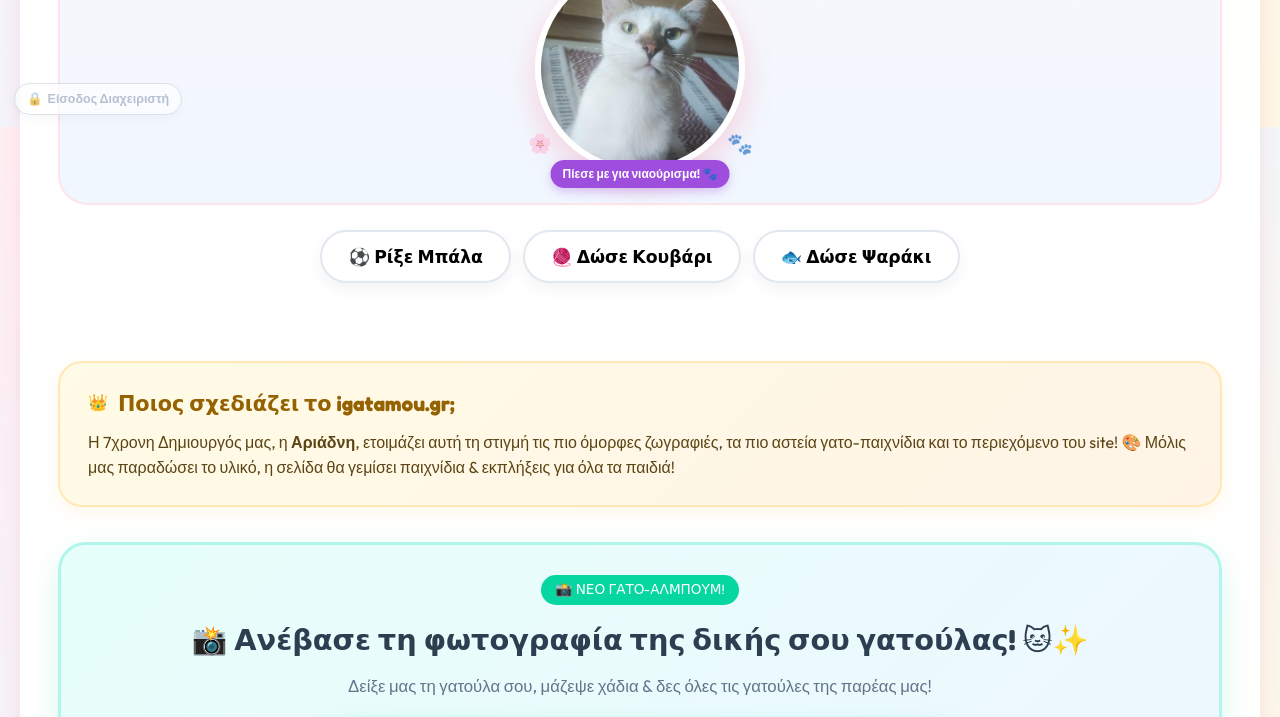
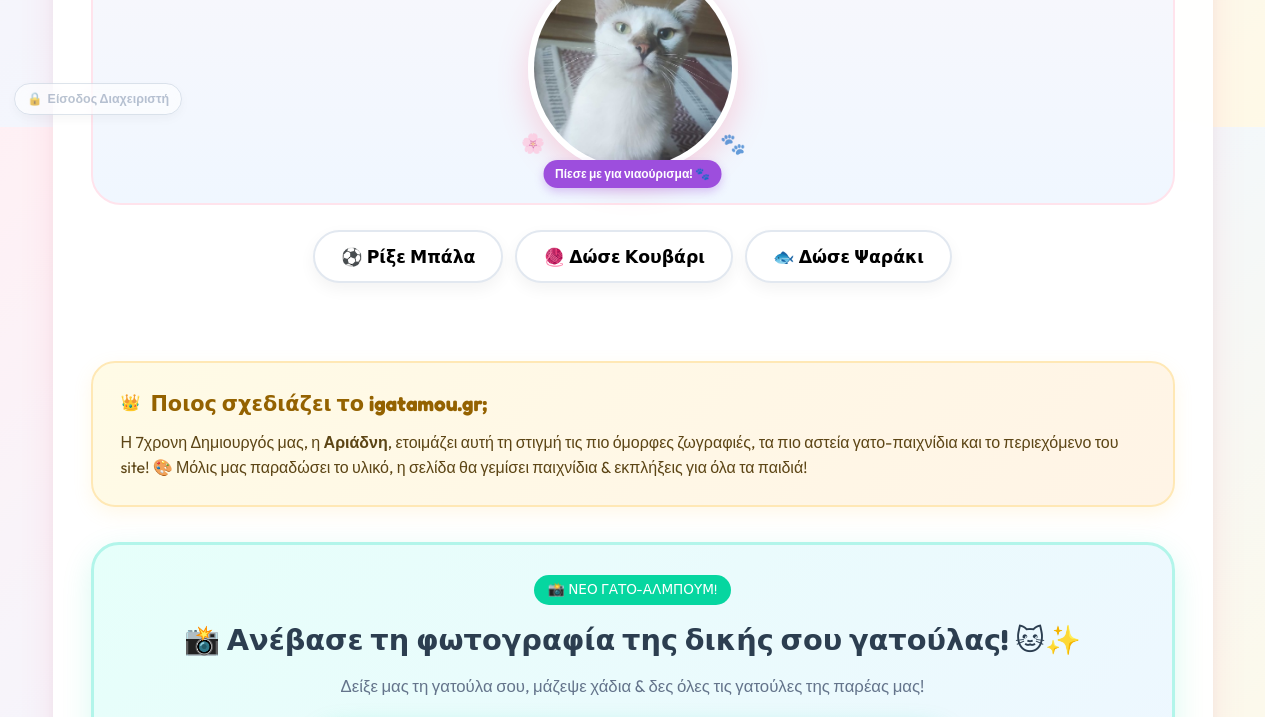
Before and after one commit to ppetrospapadakis/igatamou-gr, a website: page index.html in a window 1280 px wide. Shown: the part 673-1390 px from the top of the page. Drawn offline with nearby package versions, Linux system fonts and the light colour scheme.

Commit message:
Fix desktop page horizontal layout shifting by stabilizing scrollbar-gutter and unifying page-wrapper max-width to 1200px

```diff
--- a/style.css
+++ b/style.css
@@ -16,6 +16,11 @@
     --radius-full: 999px;
 }
 
+html {
+    overflow-y: scroll;
+    scrollbar-gutter: stable;
+}
+
 * {
     box-sizing: border-box;
     margin: 0;
@@ -72,7 +77,8 @@ h1, h2, h3, h4, .logo-text, .gender-ribbon, .cat-name, .screen-pop-banner, .aren
 .page-wrapper {
     position: relative;
     z-index: 1;
-    max-width: 980px;
+    width: 100%;
+    max-width: 1200px;
     margin: 0 auto;
     padding: 20px;
     display: flex;
@@ -3087,7 +3093,7 @@ h1, h2, h3, h4, .logo-text, .gender-ribbon, .cat-name, .screen-pop-banner, .aren
 
 @media (min-width: 900px) {
     .page-wrapper {
-        max-width: 1350px !important;
+        max-width: 1200px !important;
     }
 
     .game-arena-card {
```
